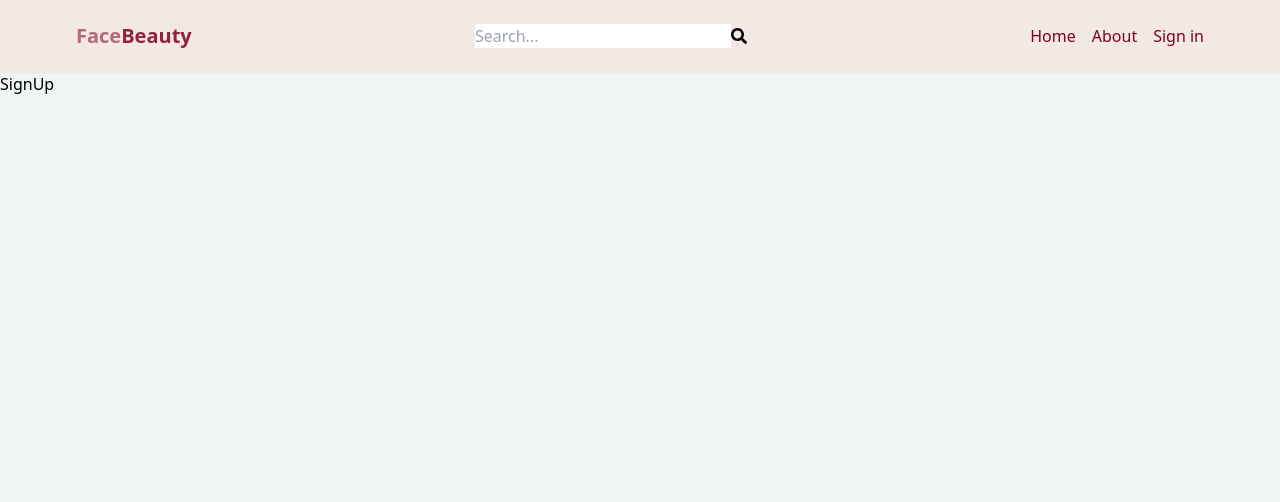
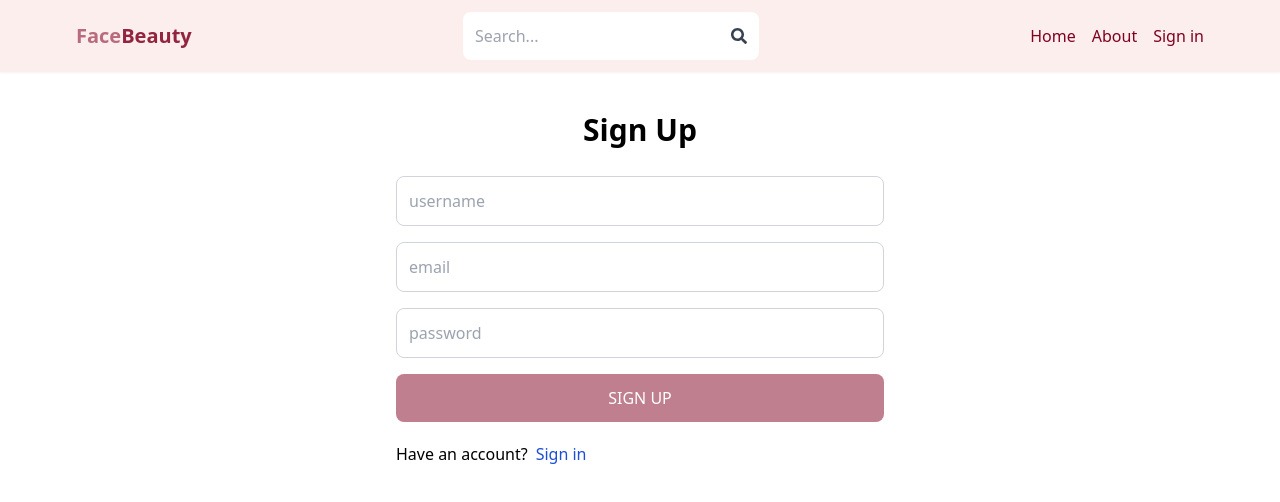
Before and after one commit to navyabijoy/mern-project, a React (Vite) app in the folder client/: page /sign-up in a window 1280 px wide. Shown: the top 502 px of the page. Built offline with nearby package versions, Linux system fonts and the light colour scheme.

Commit message:
complete sign up page ui

```diff
--- a/client/src/components/Header.jsx
+++ b/client/src/components/Header.jsx
@@ -12,11 +12,11 @@
           </h1>
         </Link>
 
-        <form className='bg-slate-100 p-3 rounded-lg flex items-center'>
+        <form className='bg-white p-3 rounded-lg flex items-center'>
             <input
                 type="text"
                 placeholder="Search..."
-                className="bg-transparent focus:outline-none w-full sm:w-64" // Apply full width on small screens
+                className="bg-white focus:outline-none w-full sm:w-64" // Apply full width on small screens
             />
             <FaSearch className='text-gray-700' />
         </form>
--- a/client/src/index.css
+++ b/client/src/index.css
@@ -3,5 +3,5 @@
 @tailwind utilities;
 
 body{
-    background-color: rgb(241, 245, 241);
+    background-color: rgb(255,255,255);
 }
--- a/client/src/pages/SignUp.jsx
+++ b/client/src/pages/SignUp.jsx
@@ -1,6 +1,23 @@
+import { Link } from 'react-router-dom';
 
 export default function SignUp() {
   return (
-    <div>SignUp</div>
-  )
+    <div className='p-3 max-w-lg mx-auto'>
+      <h1 className='text-3xl text-center font-semibold my-7'>Sign Up</h1>
+      <form className='flex flex-col gap-4'>
+        <input type="text" placeholder='username' className='border border-gray-300 p-3 rounded-lg' id='username' />
+        <input type="email" placeholder='email' className='border border-gray-300 p-3 rounded-lg' id='email' />
+        <input type="password" placeholder='password' className='border border-gray-300 p-3 rounded-lg' id='password' />
+        <button className=" bg-burgundy/50 text-white p-3 rounded-lg uppercase hover:opacity-95">
+  Sign up
+</button>
+      </form>
+      <div className="flex gap-2 mt-5">
+        <p>Have an account?</p>
+        <Link to={"/sign-in"}>
+          <span className="text-blue-700 hover:opacity-70">Sign in</span>
+        </Link>
+      </div>
+    </div>
+  );
 }
--- a/client/tailwind.config.js
+++ b/client/tailwind.config.js
@@ -5,7 +5,7 @@
     "./src/**/*.{js,ts,jsx,tsx}",
   ],
   theme: {
-    extend: {},
+    extend: {
       colors: {
         blush: '#FE828C',   // Blush Pink
         burgundy: '#800020', // Burgundy
@@ -15,5 +15,6 @@
         mint: '#A3D5D3'     // Mint
       },
     },
+  },
   plugins: [],
-}
+};
```
Lines whose indentation alone changed are shown as unchanged.
